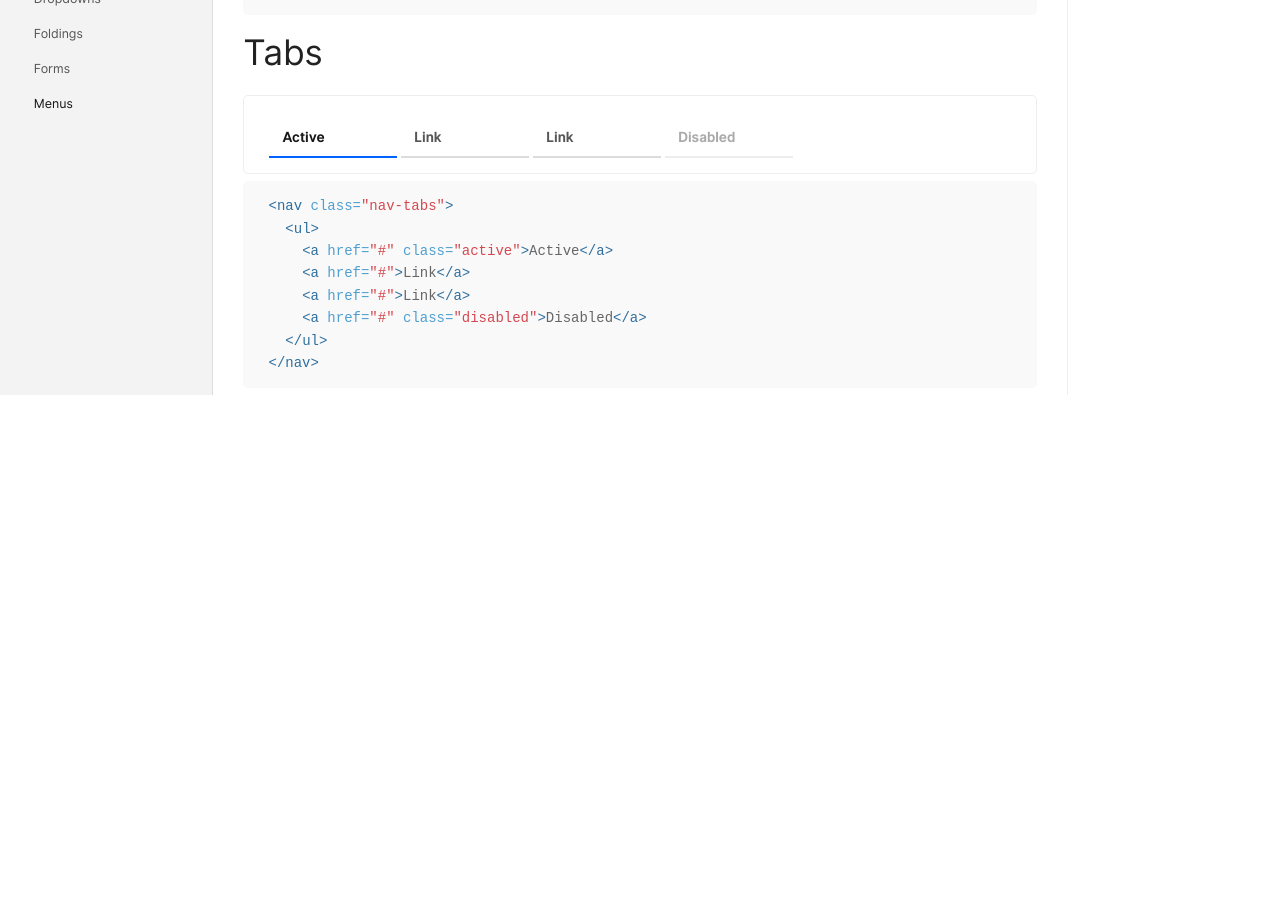
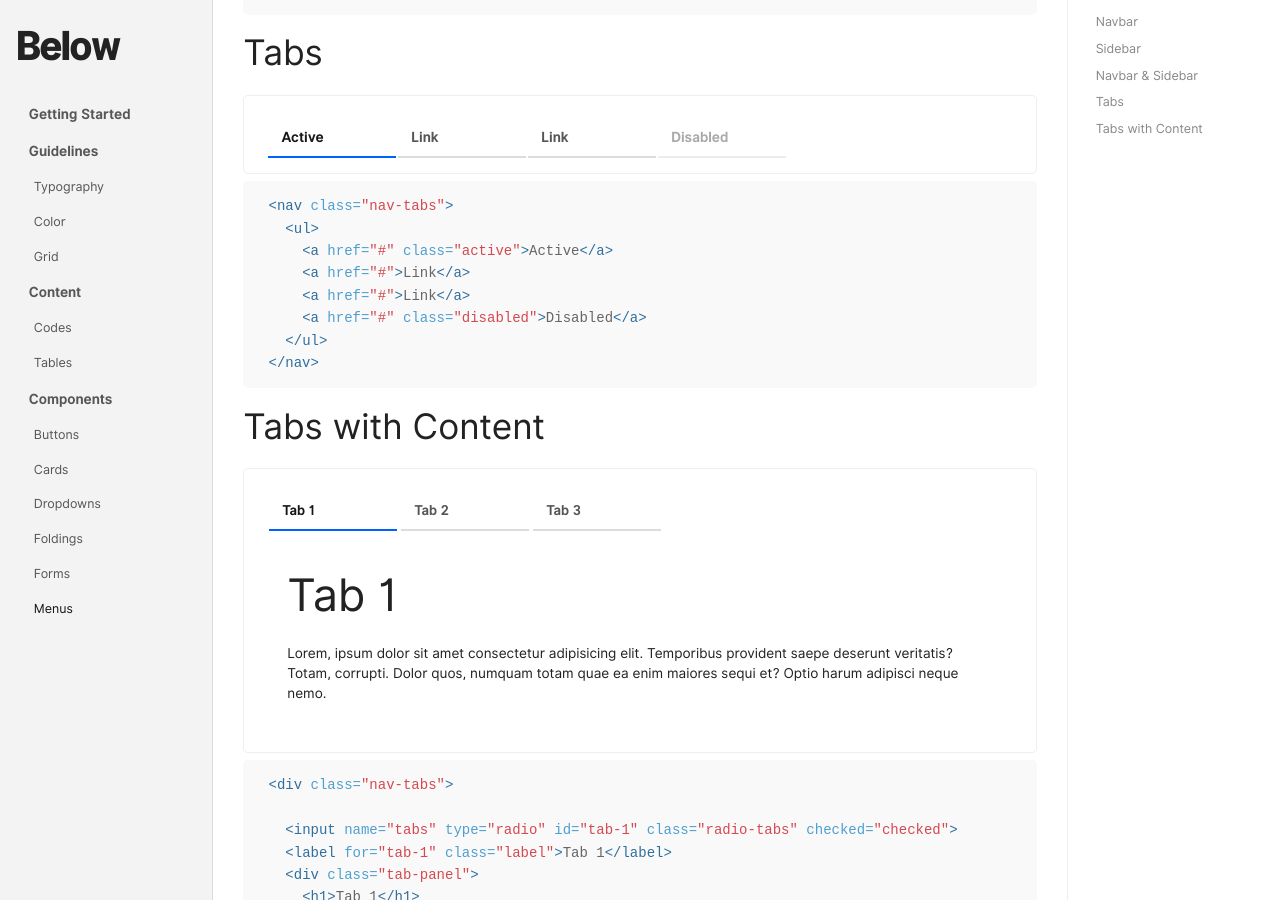
Before and after one commit to innusource/below, a Jekyll site: the page built from _pages/components/menus.md, in a window 1280 px wide and 900 px high, scrolled down 5348 px. Built offline with Jekyll 4.4.1, drawn with Linux system fonts in a browser that asks for light colours; before the commit the page ends 5743 px from its top, so only the background shows below that; some of the changed text lies outside the part shown.

Commit message:
tabs with content

```diff
--- a/_pages/components/menus.md
+++ b/_pages/components/menus.md
@@ -163,3 +163,32 @@ toc: true
 </nav>
 {% endcapture %}
 {% include example.html content=example %}
+
+### Tabs with Content
+
+{% capture example %}
+<div class="nav-tabs">
+
+  <input name="tabs" type="radio" id="tab-1" class="radio-tabs" checked="checked">
+  <label for="tab-1" class="label">Tab 1</label>
+  <div class="tab-panel">
+    <h1>Tab 1</h1>
+    <p>Lorem, ipsum dolor sit amet consectetur adipisicing elit. Temporibus provident saepe deserunt veritatis? Totam, corrupti. Dolor quos, numquam totam quae ea enim maiores sequi et? Optio harum adipisci neque nemo.</p>
+  </div>
+
+  <input name="tabs" type="radio" id="tab-2" class="radio-tabs">
+  <label for="tab-2" class="label">Tab 2</label>
+  <div class="tab-panel">
+    <h1>Tab 2</h1>
+    <p>Lorem, ipsum dolor sit amet consectetur adipisicing elit. Temporibus provident saepe deserunt veritatis? Totam, corrupti. Dolor quos, numquam totam quae ea enim maiores sequi et? Optio harum adipisci neque nemo.</p>
+  </div>
+
+  <input name="tabs" type="radio" id="tab-3" class="radio-tabs">
+  <label for="tab-3" class="label">Tab 3</label>
+  <div class="tab-panel">
+    <h1>Tab 3</h1>
+    <p>Lorem, ipsum dolor sit amet consectetur adipisicing elit. Temporibus provident saepe deserunt veritatis? Totam, corrupti. Dolor quos, numquam totam quae ea enim maiores sequi et? Optio harum adipisci neque nemo.</p>
+  </div>
+</div>
+{% endcapture %}
+{% include example.html content=example %}
--- a/src/menus/_menus.scss
+++ b/src/menus/_menus.scss
@@ -1,7 +1,6 @@
 .navbar, .sidebar, .nav-tabs {
-    display: -ms-flexbox;
-    display: flex;
-
+  display: -ms-flexbox;
+  display: flex;
   ul {
     padding-left: 0;
     margin-bottom: 0;
@@ -46,7 +45,6 @@
   }
 }
 
-
 .navbar {
   justify-content: space-between;
   padding: .5rem 1rem;
@@ -80,10 +78,14 @@
 .nav-tabs{
   background: $ui-02;
   padding: .5rem 1rem 0 .5rem;
+  flex-wrap: wrap;
+  -ms-flex-wrap: wrap;
   ul {
+    display: -ms-flexbox;
+    display: flex;
     a {
       width: 8rem;
-      margin: 0 2px;
+      margin: 0 1px;
       border-bottom: 2px solid $ui-03;
       &.active {
           border-color: $interactive-04;
@@ -92,9 +94,52 @@
           border-color: $interactive-03;
       }
     }
-    display: -ms-flexbox;
-    display: flex;
-    -ms-flex-wrap: wrap;
-    flex-wrap: wrap;
+  }
+  .label {
+    width: 8rem;
+    margin: 0 2px;
+    border-bottom: 2px solid $ui-03;
+    padding: 0.5rem 0.8rem;
+    color: $text-02;
+    font-weight: 600;
+    -moz-transition: all 0.4s ease;
+    -o-transition: all 0.4s ease;
+    -webkit-transition: all 0.4s ease;
+    transition: all 0.4s ease;
+    &:not(.disabled):hover{
+      color: $text-01;
+      cursor: pointer;
+      border-color: $interactive-03;
+    }
+  }
+  .tab-panel {
+    display: none;
+    padding: 20px;
+    background: #fff;
+    order: 99;
+  }
+  .radio-tabs {
+    position: absolute;
+    opacity: 0;
+    &:checked + .label{
+      color: $text-01;
+      border-color: $interactive-03;
+    }
+  }
+  .radio-tabs:checked + .label + .tab-panel {
+    display: block;
   }
 }
+
+
+@include media-breakpoint-down(sm) {
+  .sidebar{
+    height: 60px !important;
+    width: 100%;
+  }
+  .nav-tabs {
+    ul a{
+      width: 5rem;
+    }
+  }
+}
```
